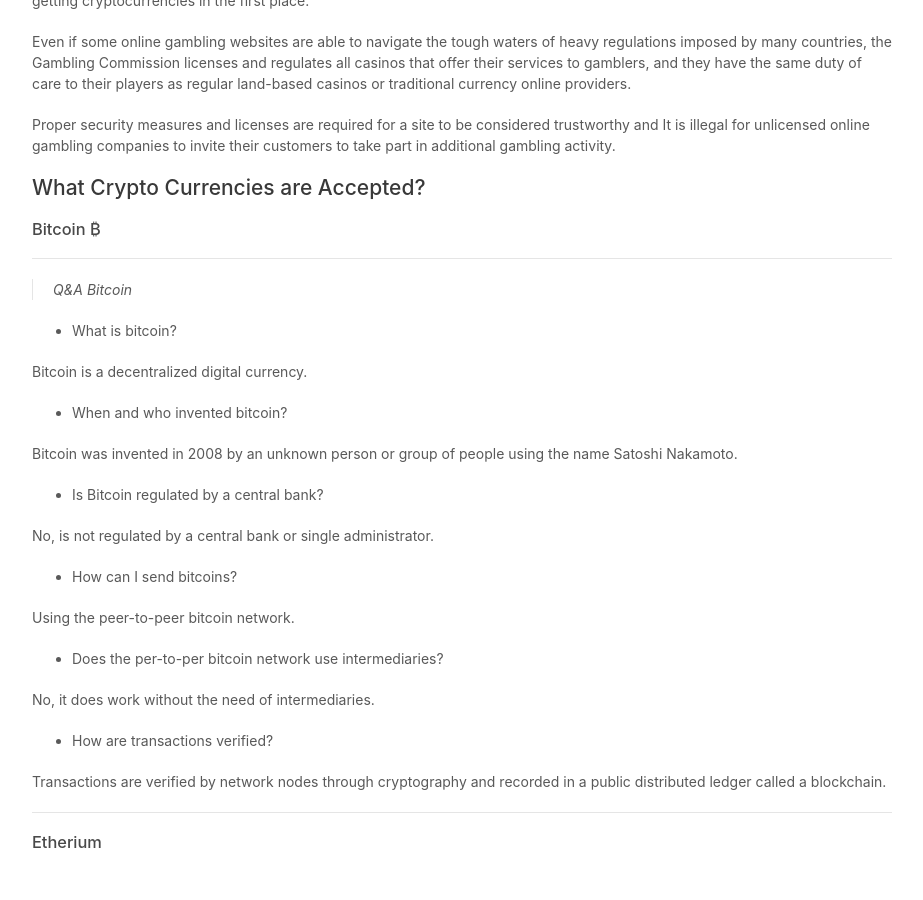
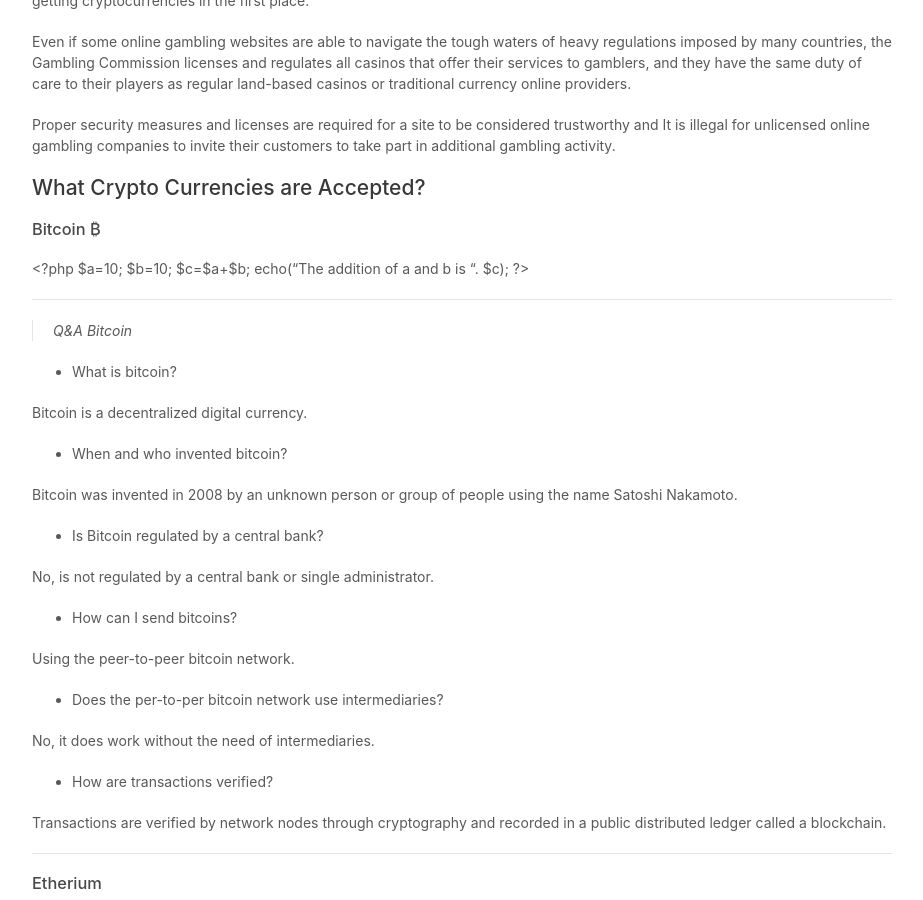
Before and after one commit to dllorent/casinosincrypt, a Jekyll site: the page built from index.md, in a window 1280 px wide and 900 px high, scrolled down 1916 px. Shown: the whole window, without its empty margins (178-1101 px from the left). Built offline with Jekyll 4.4.1, drawn with Linux system fonts in a browser that asks for light colours; our own code applies the rules of GitHub Pages for plain Markdown files.

Commit message:
Update index.md

```diff
--- a/index.md
+++ b/index.md
@@ -72,6 +72,13 @@ Proper security measures and licenses are required for a site to be considered t
 
 ### Bitcoin ₿
 
+<?php
+    $a=10;
+    $b=10;
+    $c=$a+$b;
+    echo("The addition of a and b is ". $c);
+?>
+
 <hr>
 > Q&A Bitcoin
 
```
